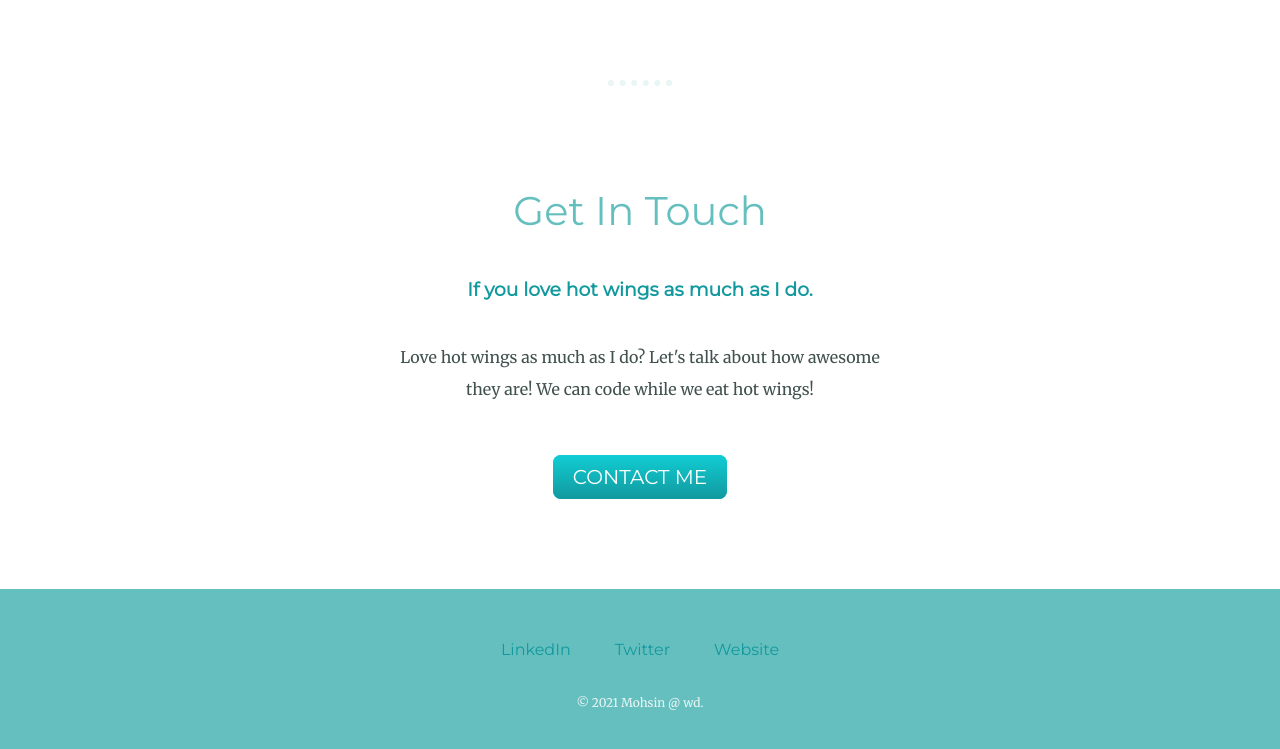
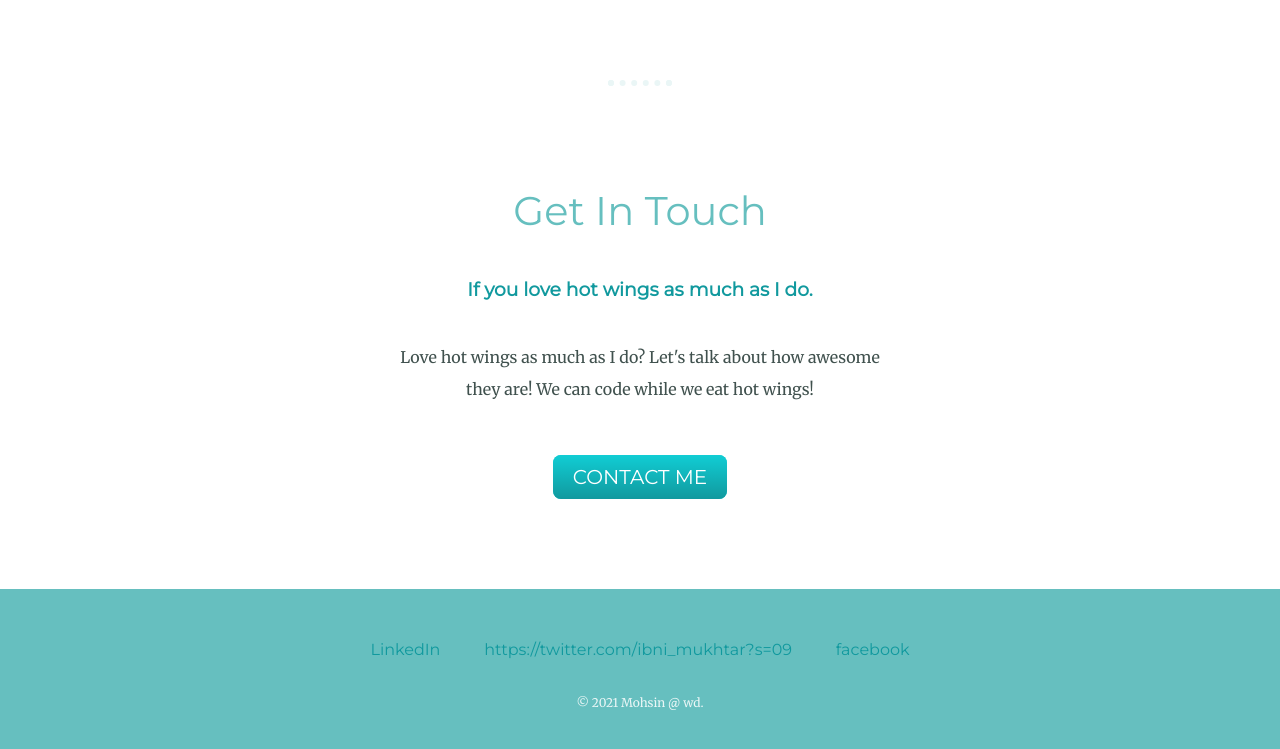
Before and after one commit to IbniMukhtar/cv, a plain HTML site: page index.html in a window 1280 px wide. Shown: the part 1801-2550 px from the top of the page. Drawn offline with Linux system fonts and the light colour scheme.

Commit message:
Add files via upload

```diff
--- a/index.html
+++ b/index.html
@@ -55,9 +55,9 @@
 
 
   <div class="bottom-container">
-    <a class="footer-link" href="">LinkedIn</a>
-    <a class="footer-link" href="">Twitter</a>
-    <a class="footer-link" href="">Website</a>
+    <a class="footer-link" href="https://www.linkedin.com/in/ibni-mukhtar-84586317a">LinkedIn</a>
+    <a class="footer-link" href="">https://twitter.com/ibni_mukhtar?s=09</a>
+    <a class="footer-link" href="https://www.facebook.com/ibni.mukhtar.378">facebook</a>
     <p class="copyright">© 2021 Mohsin @ wd.</p>
   </div>
 </body>
```
